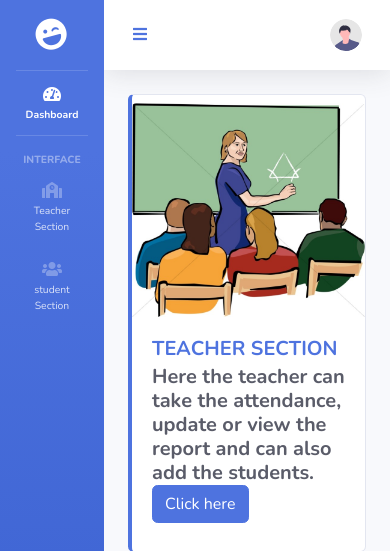
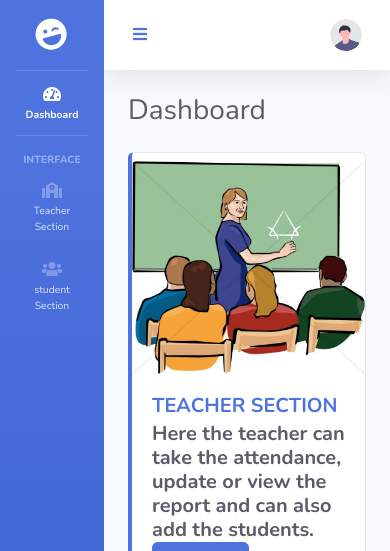
Before and after one commit to CodeWindProgram/Group-18, a PHP site: page /group-18/ in a window 390 px wide. Shown: the top 551 px of the page. Run offline with PHP 8.4, Linux system fonts and the light colour scheme.

Commit message:
Update index.php

```diff
--- a/index.php
+++ b/index.php
@@ -8,7 +8,12 @@
     <!-- Begin Page Content -->
     <div class="container-fluid">
 
-        <!-- Content Row 1-->
+        <!-- Page Heading -->
+        <div class="d-sm-flex align-items-center justify-content-between mb-4">
+            <h1 class="h3 mb-0 text-gray-800">Dashboard</h1>
+        </div>
+
+        <!-- Content Row -->
         <div class="row row-cols-1 row-cols-md-3 g-4">
             <div class="col">
                 <div class="card h-100 border-left-primary py-2">
```
